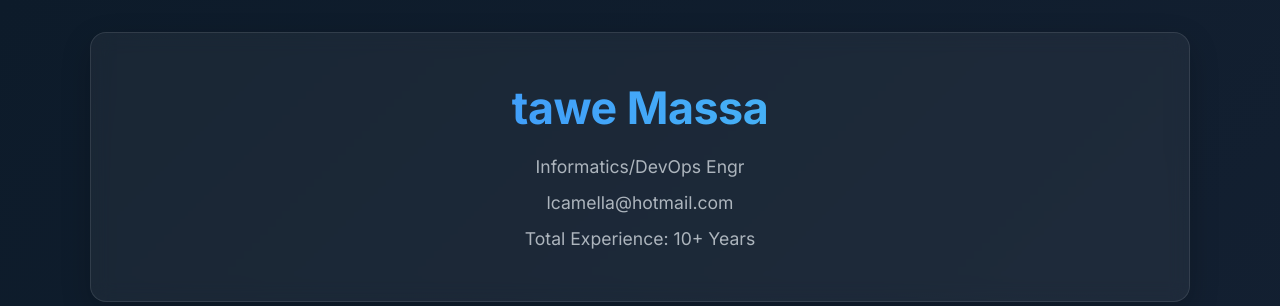
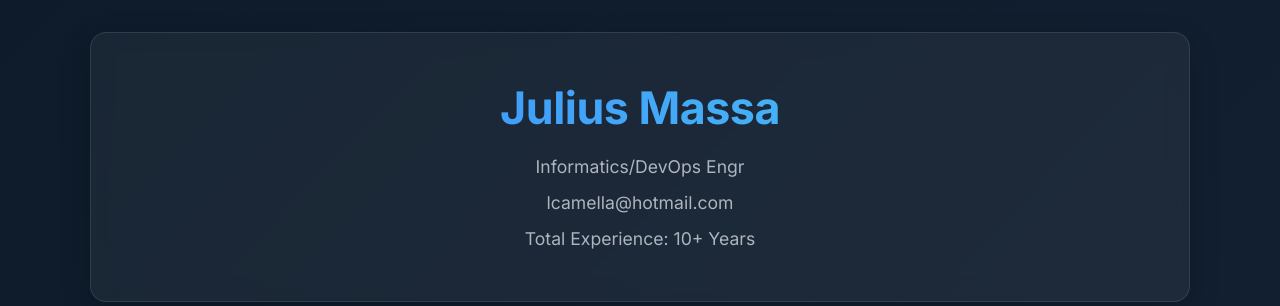
Before and after one commit to JTMassa/my-portfolio, a Flask app: page / in a window 1280 px wide. Shown: the top 306 px of the page. Run offline with Flask 3, Linux system fonts and the light colour scheme.

Commit message:
ECR_docker_image

```diff
--- a/templates/index.html
+++ b/templates/index.html
@@ -271,7 +271,7 @@
 <body>
     <div class="container">
         <header class="header">
-            <h1>tawe Massa</h1>
+            <h1>Julius Massa</h1>
             <p>Informatics/DevOps Engr</p>
             <p>lcamella@hotmail.com</p>
             <p>Total Experience: 10+ Years</p>
```
